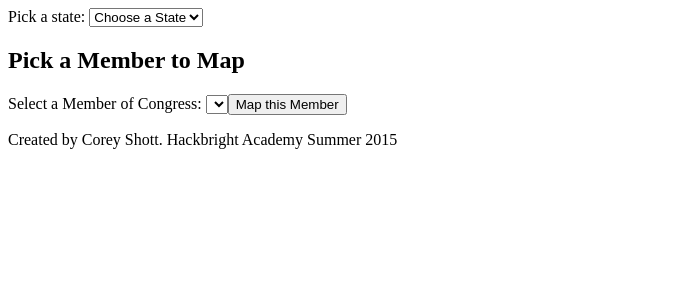
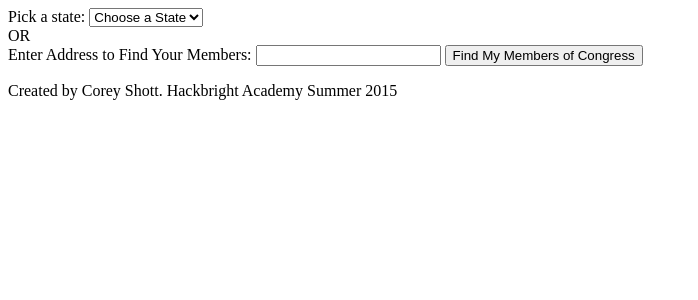
Before and after one commit to jcshott/Congressional_Money_Trail, a Flask app: template templates/main.html in a window 1280 px wide. Shown: the top 300 px of the page, without its empty margins (0-698 px from the left). Run offline with Flask 2, Linux system fonts and the light colour scheme; the template is opened without the code that fills it, so the values that code supplies are empty; some libraries are stand-ins or nearby versions.

Commit message:
working towards moving visualization to same page as picking member - one page app

```diff
--- a/server.py
+++ b/server.py
@@ -39,20 +39,28 @@ def index():
 	return render_template("homepage.html")
 
 
-@app.route('/login')
-def log_in():
-	"""add to session if they log-in via FB or Twitter allows to share via social media"""
+@app.route('/main')
+def show_main_page():
+	"""all the magic"""
 
-@app.route('/welcome')
-def welcome():
-	"""page where user selects legislator to map"""
-	#passing info to jinja template so I can make drop-down of all states/territories in US
+	states = ordered_tuples(STATE_DICT)
 
+	# also need info in dict form to access on profile div
 	state_dict = STATE_DICT
 
-	states = ordered_tuples(state_dict)
+	return render_template("main.html", states=states, state_dict=state_dict)
 
-	return render_template("welcome.html", states=states)
+
+# @app.route('/welcome')
+# def welcome():
+# 	"""page where user selects legislator to map"""
+# 	#passing info to jinja template so I can make drop-down of all states/territories in US
+
+# 	state_dict = STATE_DICT
+
+# 	states = ordered_tuples(state_dict)
+
+# 	return render_template("welcome.html", states=states)
 
 @app.route('/state_info', methods=["POST"])
 def show_legislators():
@@ -114,11 +122,11 @@ def show_members_for_address():
 
 	return jsonify(legislators_by_address=legislators_by_address)
 
-@app.route('/trail_map', methods=["GET"])
+@app.route('/trail_map', methods=["POST"])
 def show_trail_map():
 	"""Page where D3 map and other info on selected Member of Congress will display"""
 
-	member_choice_id = request.args.get("member")
+	member_choice_id = request.form.get("member")
 
 	session["member_choice_id"] = member_choice_id
 
@@ -126,9 +134,10 @@ def show_trail_map():
 
 	member_info = member.serialize()
 
-	states = STATE_DICT
+	# states = STATE_DICT
 
-	return render_template("trail_map.html", member_info=member_info, states=states)
+	return member_info
+	# return render_template("trail_map.html", member_info=member_info, states=states)
 
 
 @app.route('/map_info.json', methods=["GET"])
--- a/static/javascript/TrailMapTree.js
+++ b/static/javascript/TrailMapTree.js
@@ -72,12 +72,11 @@ function update(source) {
       .attr("class", "node")
       .attr("transform", function(d) { return "translate(" + source.y0 + "," + source.x0 + ")"; })
       .on("click", click)
-      .attr("data-legend",function(d) { return d.industry})
       .on("mouseover", function(d) {
             div.transition()
                 .duration(200)
                 .style("opacity", .9);
-            div .html(d.industry + "<br/>"  + d.close)
+            div .html(d.industry)
                 .style("left", (d3.event.pageX) + "px")
                 .style("top", (d3.event.pageY - 28) + "px");
             })
@@ -85,7 +84,8 @@ function update(source) {
             div.transition()
                 .duration(500)
                 .style("opacity", 0);
-        });
+        })
+        .attr("data-legend", function (d) { return d.industry});
 
   nodeEnter.append("circle")
       .attr("r", function(d) { return d.value; })
@@ -98,6 +98,7 @@ function update(source) {
           return color(d.industry);
         }
       });
+
 
 
   nodeEnter.append("text")
--- a/templates/main.html
+++ b/templates/main.html
@@ -1,6 +1,10 @@
 {% extends 'base.html' %}
 {% block content %}
+<script src="https://maps.googleapis.com/maps/api/js?key=AIzaSyBvOEtQIfXWSZq8tKg2S2RrHhOkikKxcY0&callback=initialize" async defer></script>
+<script src="/static/javascript/get_members.js"></script>
+
 <div id="sidebar">
+
 <form id="state_pick" method="post" action="/state_info.json">
 
   <label> Pick a state:</label>
@@ -11,10 +15,11 @@
     {% endfor %}
 </select>
 </form>
+<div id="legislators_display" style="display: none;">
 
 <h2> Pick a Member to Map </h2>
 
-<form id="member_list" method="get" action='/trail_map'>
+<form class='repsDistrict' method="get" action='/trail_map'>
 	<label>Select a Member of Congress: </label>
 
 	<select name="member" id="member_choice">
@@ -22,7 +27,71 @@
 
 <input type="submit" id="submit_member" value="Map this Member">
 </form>
+</div>
+<!-- find members by address form -->
+<div id="pick_by_address"> OR
+	<form>
+	<label>Enter Address to Find Your Members:</label>
+		<input id="address" type="textbox">
+		<input type="submit" id="submit_geocode" value="Find My Members of Congress">
+	</form>
+
+<div id="your_district_reps" style="display: none;"> Your Congressional Delegation (choose one):
+	<p> Senate </p>
+	<form class='repsDistrict' id="sen1" method="get" action='/trail_map' style="display: none;">
+		<!-- in j.s. I'll have the values for this correspond to legislator_id I need to query & name of member -->
+		<input id="sen1id" type="hidden" name="member">
+		<input class="senator" type="submit" value="Map this Member">
+		<label id="sen1name"></label>
+	</input>
+	</form>
+	<form class='repsDistrict' id="sen2" method="get" action='/trail_map' style="display: none;">
+		<!-- in j.s. I'll have the values for this correspond to legislator_id I need to query & name of member -->
+		<input id="sen2id" type="hidden" name="member">
+		<input class="senator" type="submit" value="Map this Member">
+			<label id="sen2name"></label>
+		</input>
+	<p> House </p>
+	</form>
+		<form class='repsDistrict' id="rep" method="get" action='/trail_map' style="display: none;">
+		<!-- in j.s. I'll have the values for this correspond to legislator_id I need to query & name of member -->
+		<input id="repId" type="hidden" name="member">
+		<input class="representative" type="submit" value="Map this Member">
+			<label id="repName"></label>
+		</input>
+	</form>
 
 </div>
+</div>
 
+
+
+
+<div id="map_viz" style="display: none;"> </div>
+
+<script src="/static/javascript/d3.min.js"></script>
+<script src="/static/javascript/TrailMapTree.js"></script>
+
+
+
+<script>
+
+//list possible representatives only after choose state.
+$("#state_pick").change("state_value", showLegislators);
+
+// TODO: figure out why jquery not stopping the form submit
+// send member_id to route that will send back info for member_profile
+$(".repsDistrict").on("submit", function (evt) {
+
+	console.log("in jquery");
+
+	evt.preventDefault();
+
+	member = {'member': $("#member").val()};
+	$.post("/trail_map", member, function (result){
+		$("#member_profile").show();
+
+	});
+})
+</script>
 {% endblock %}
--- a/templates/trail_map.html
+++ b/templates/trail_map.html
@@ -19,11 +19,11 @@ div.tooltip {
 
 }
 
-/*.legend rect {
+.legend rect {
   fill:white;
   stroke:black;
   opacity:0.8;}
-  */
+
 </style>
 
 
--- a/templates/welcome.html
+++ b/templates/welcome.html
@@ -63,6 +63,7 @@
 	</form>
 
 </div>
+</div>
 
 <script>
 
```
Also changed, not shown: static/javascript/get_members.js (+1 -7 lines).
